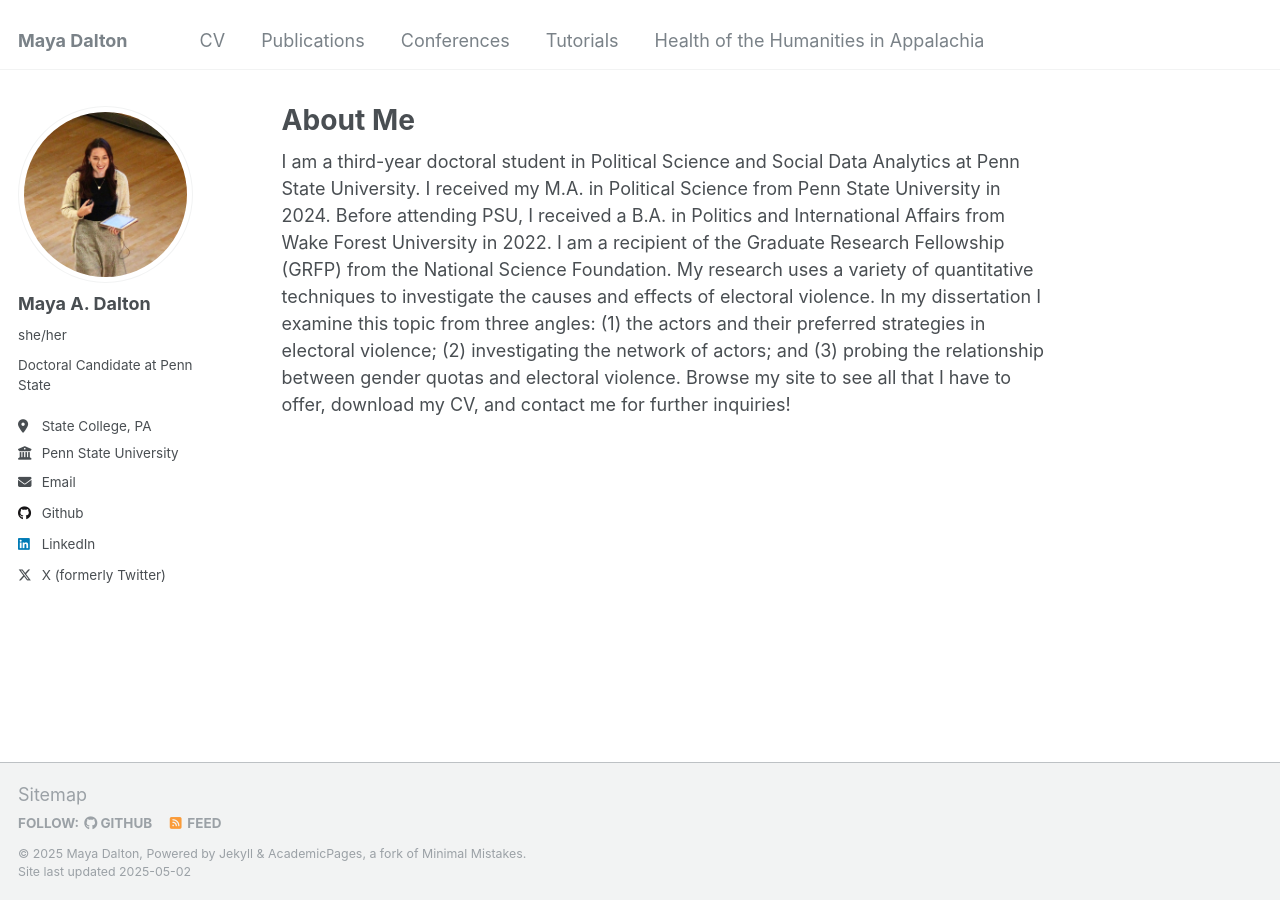
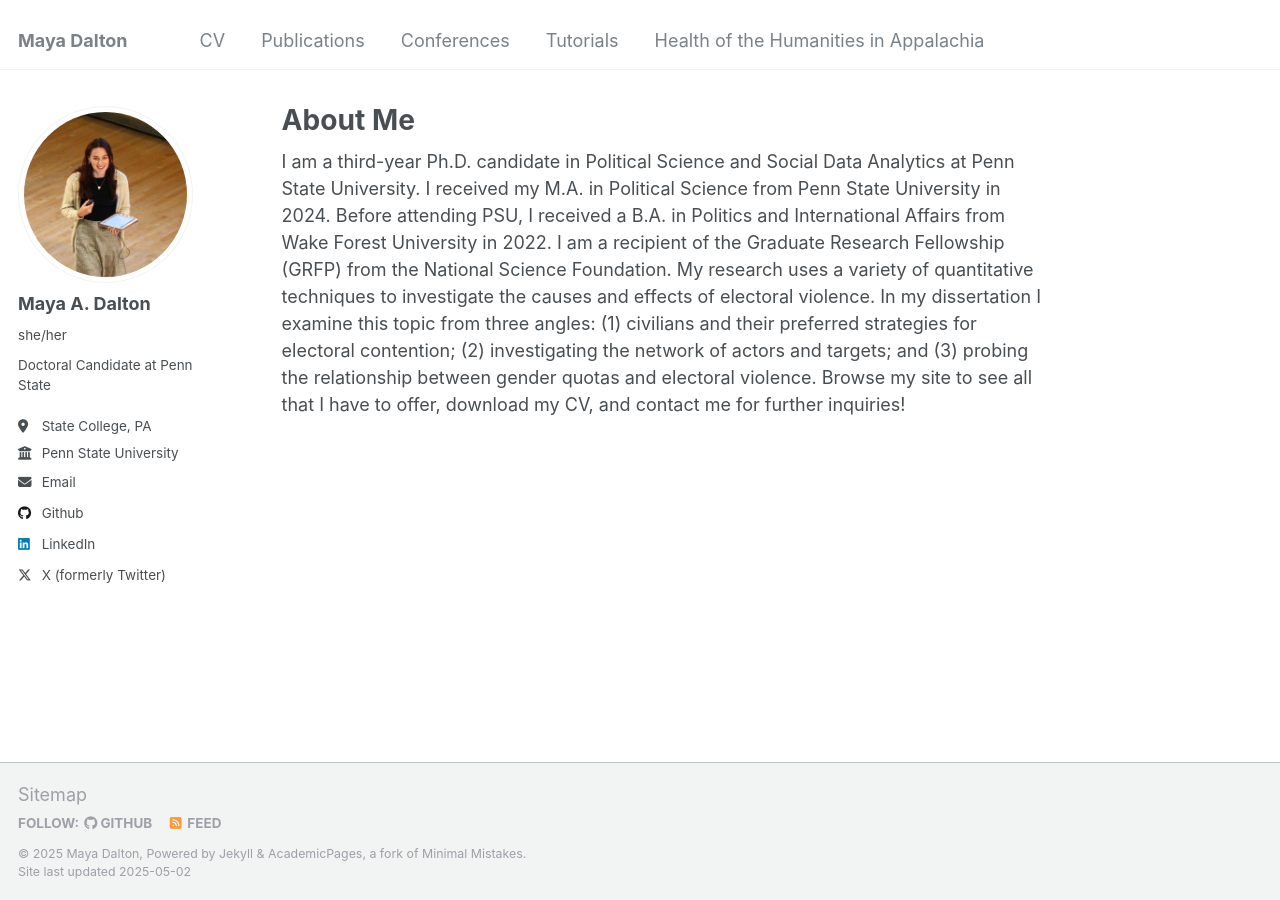
Before and after one commit to mdalton21/mdalton21.github.io, a Jekyll site: the page built from _pages/about.md, in a window 1280 px wide. Built offline with Jekyll 4.4.1, drawn with Linux system fonts in a browser that asks for light colours.

Commit message:
Updated about me

```diff
--- a/_pages/about.md
+++ b/_pages/about.md
@@ -7,5 +7,5 @@ redirect_from:
   - /about.html
 ---
 
-I am a third-year doctoral student in Political Science and Social Data Analytics at Penn State University. I received my M.A. in Political Science from Penn State University in 2024. Before attending PSU, I received a B.A. in Politics and International Affairs from Wake Forest University in 2022. I am a recipient of the Graduate Research Fellowship (GRFP) from the National Science Foundation. My research uses a variety of quantitative techniques to investigate the causes and effects of electoral violence.
-In my dissertation I examine this topic from three angles: (1) the actors and their preferred strategies in electoral violence; (2) investigating the network of actors; and (3) probing the relationship between gender quotas and electoral violence. Browse my site to see all that I have to offer, download my CV, and contact me for further inquiries!
+I am a third-year Ph.D. candidate in Political Science and Social Data Analytics at Penn State University. I received my M.A. in Political Science from Penn State University in 2024. Before attending PSU, I received a B.A. in Politics and International Affairs from Wake Forest University in 2022. I am a recipient of the Graduate Research Fellowship (GRFP) from the National Science Foundation. My research uses a variety of quantitative techniques to investigate the causes and effects of electoral violence.
+In my dissertation I examine this topic from three angles: (1) civilians and their preferred strategies for electoral contention; (2) investigating the network of actors and targets; and (3) probing the relationship between gender quotas and electoral violence. Browse my site to see all that I have to offer, download my CV, and contact me for further inquiries!
```
Also changed, not shown: 1 other file.
